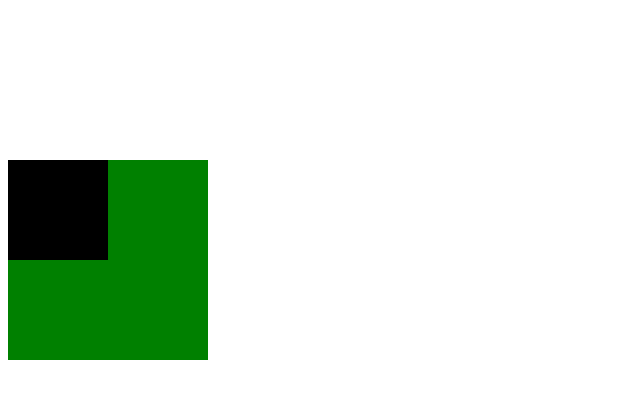
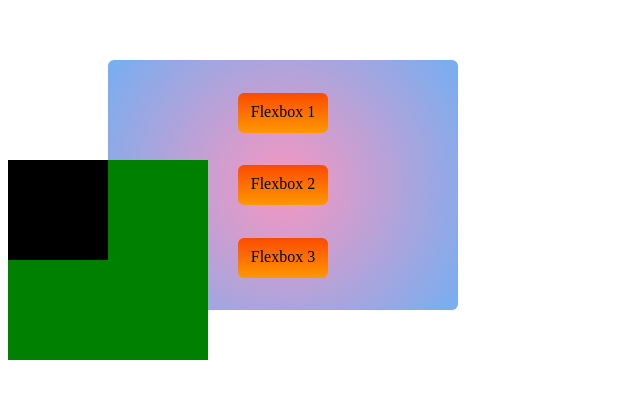
Before and after one commit to coolboyjustin/HTML5-CSS3-Exercise-Code, a plain HTML site: page YouTube_exercises/Exercise.html in a window 1280 px wide. Shown: the part 1134-1532 px from the top of the page, without its empty margins (0-640 px from the left). Drawn offline with Linux system fonts and the light colour scheme.

Commit message:
Animation p2

```diff
--- a/YouTube_exercises/Exercise.html
+++ b/YouTube_exercises/Exercise.html
@@ -99,7 +99,34 @@
         animation-direction: alternate;
         animation-timing-function: cubic-bezier(0.175, 0.885, 0.32, 1.275);
      }
+     .container {
+        display: flex;
+        background: radial-gradient(circle, rgba(247,150,192,1) 0%, rgba(118,174,241,1) 100%);
+        width: 350px;
+        height: 250px;
+        margin-left: 100px;
+        justify-content: space-evenly;
+        align-items: center;
+        flex-flow: column wrap;
+        border-radius: 6px;
+        z-index: 20;
+     }
 
+    .items {
+        padding-top: 10px;
+        background: linear-gradient(0deg, rgba(255,151,0,1) 0%, rgba(251,75,2,1) 100%);
+        width: 90px;
+        height: 30px;
+        text-align: center;
+        border-radius: 6px;
+        text-transform: capitalize;
+        transition: all 2s;
+    }
+
+    .items:hover {
+      background: linear-gradient(0deg, rgba(255,151,0,1) 0%, rgba(255,151,0,1) 100%);
+      cursor: pointer;
+    }
   </style>
 </head>
 <body>
@@ -160,5 +187,10 @@
   <div class="chasing-anime">
     Chasing you
   </div>
+  <div class="container">
+    <div class="items">flexbox 1</div>
+    <div class="items order-one">flexbox 2</div>
+    <div class="items">flexbox 3</div>
+  </div>
   </body>
 </html>
```
Lines whose indentation alone changed are shown as unchanged.
